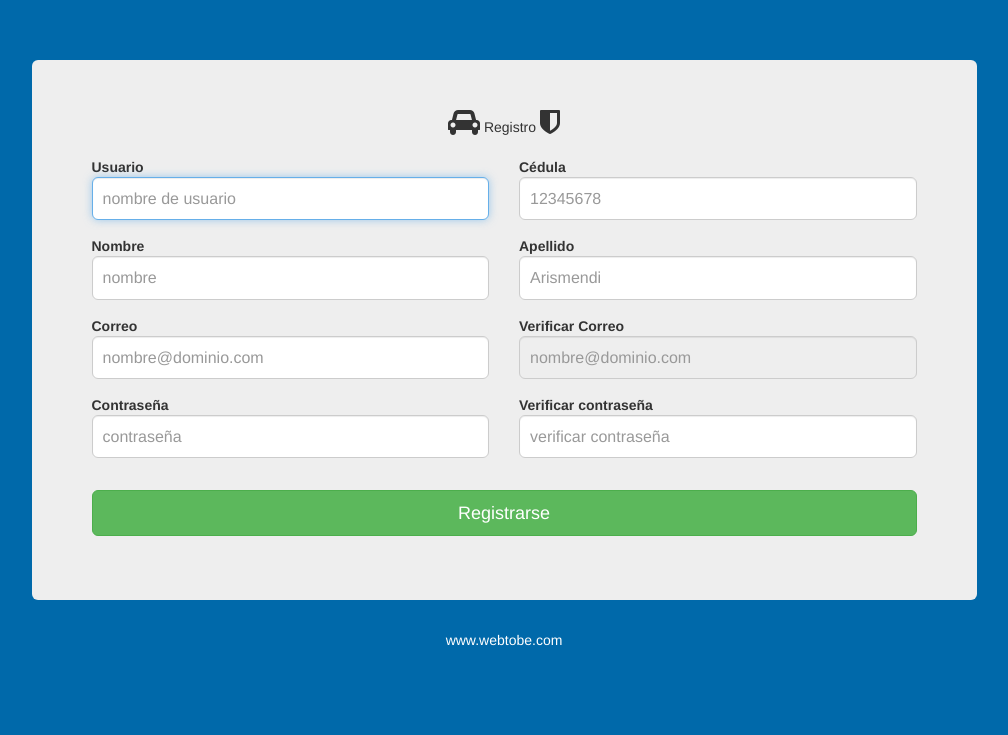
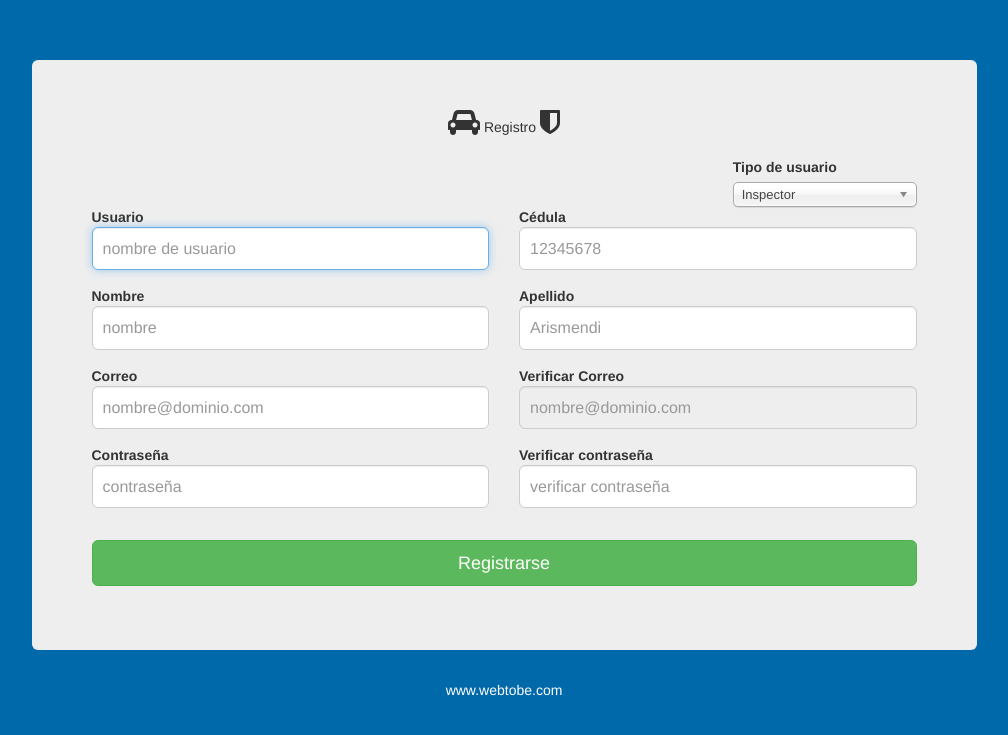
Before and after one commit to rcerqueira11/Shsa, a Django app: page /registro/registro in a window 1280 px wide. Shown: the top 735 px of the page, without its empty margins (136-1144 px from the left). Run offline with Django 3.2, Linux system fonts and the light colour scheme; data comes from the database, SQL or seed files in the repository; some libraries are stand-ins or nearby versions.

Commit message:
Agregado chosen para los tipos de usuario

```diff
--- a/static/js/generic.js
+++ b/static/js/generic.js
@@ -19,6 +19,7 @@ $("#id_password_confirm").attr('onDrop','return false');
 
 $('.ci-mask').inputmask('[9]{8}', {placeholder: ''});
 
+$('.chosen-select').chosen();
 
 function validarEmail( email ) {
     expr = /^([a-zA-Z0-9_\.\-])+\@(([a-zA-Z0-9\-])+\.)+([a-zA-Z0-9])+$/;
--- a/templates/registro/registro.html
+++ b/templates/registro/registro.html
@@ -27,16 +27,16 @@
 
 	<form method="post" action="{% url 'registro_usuario' %}">
 	{%csrf_token%}
-	{# <div class="row"> #}
-		 {# <div class=" col-xs-6"> #}
-	        {# <label>Tipo de usuario</label> #}
-	        {# <select  data-placeholder="Seleccionar usuario"  class="form-control" name="tipo_usuario" id='id_tipo_usuario' > #}
-	        {# {% for e in tipos_de_usuario %} #}
-	              {# <option value="{{ e.codigo }}" >{{ e.nombre|title }}</option> #}
-	        {# {% endfor %} #}
-	        {# </select> #}
-	      {# </div> #}
-	{# </div> #}
+	<div class="row">
+		 <div class=" col-xs-3 col-xs-push-9">
+	        <label>Tipo de usuario</label>
+	        <select  data-placeholder="Seleccionar usuario"  class="form-control chosen-select" name="tipo_usuario" id='id_tipo_usuario' >
+	        {% for e in tipos_de_usuario %}
+	              <option value="{{ e.codigo }}" >{{ e.nombre|title }}</option>
+	        {% endfor %}
+	        </select>
+	      </div>
+	</div>
 
 	<div class="row">
 		<div class="col-xs-6">
```
